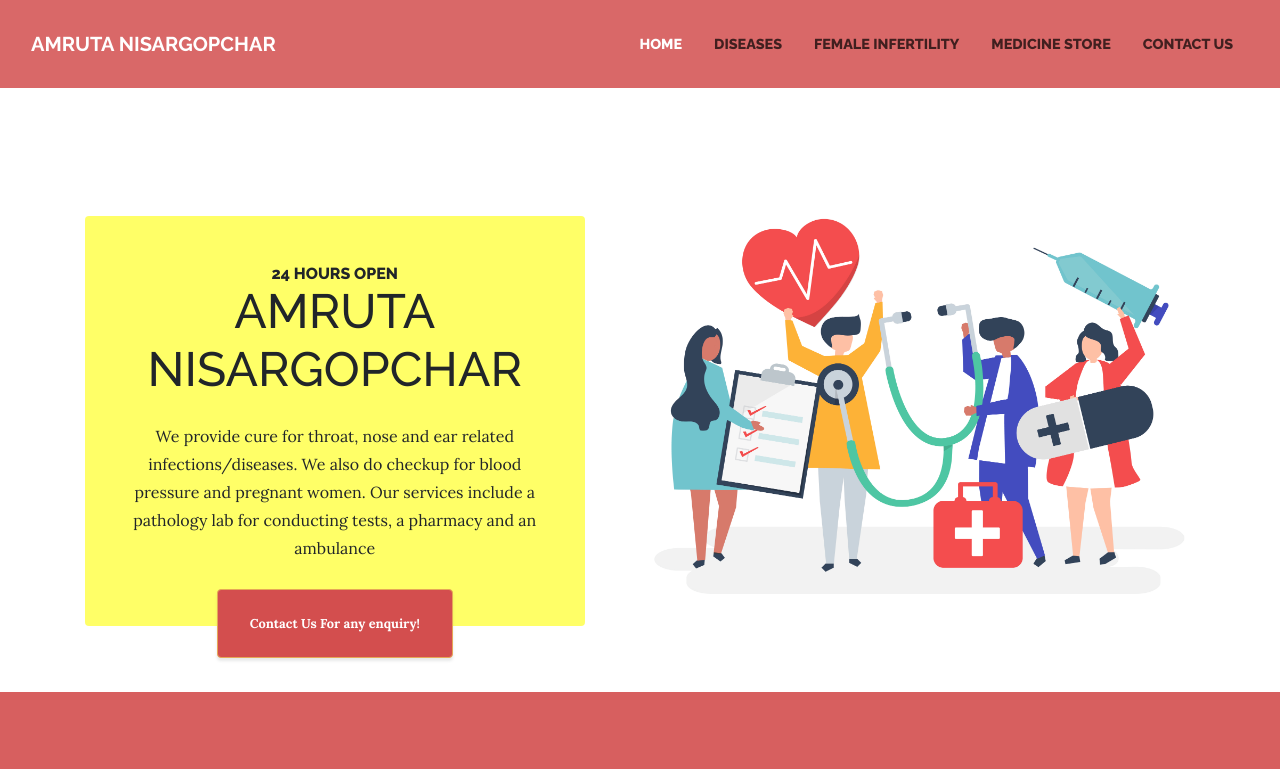
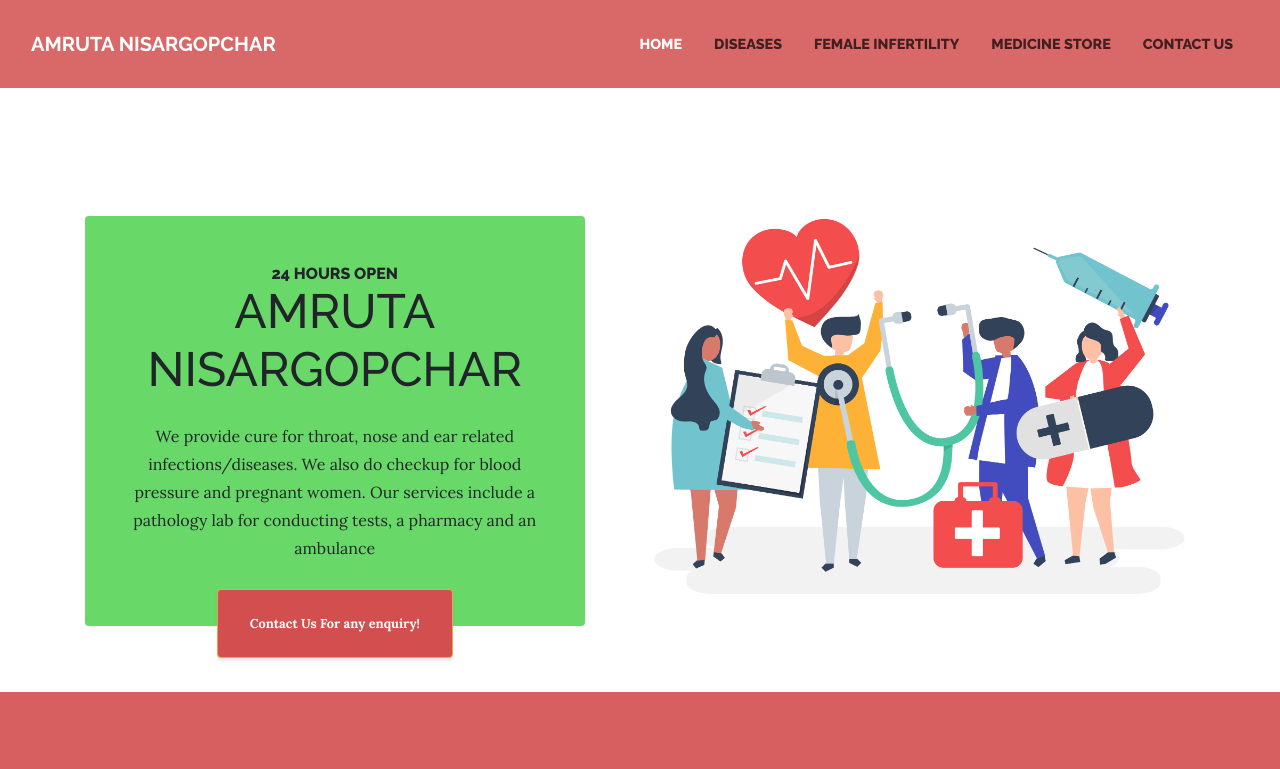
Before and after one commit to abhikrai14/AmrutaHospitalWebsite, a plain HTML site: page index.html in a window 1280 px wide. Shown: the top 769 px of the page. Drawn offline with Linux system fonts and the light colour scheme; a web font is replaced by a local one.

Commit message:
color change

```diff
--- a/scss/_variables.scss
+++ b/scss/_variables.scss
@@ -13,8 +13,7 @@ $gray-700: #495057 !default;
 $gray-800: #343a40 !default;
 $gray-900: #212529 !default;
 $black: #000 !default;
-//$pastelgreen: #4ed34e;
-$pastelgreen: #ffff4d;
+$pastelgreen: #4ed34e;
 $moderatered: #d34e4e;
 
 $primary: #e6a756 !default;
```
Also changed, not shown: scss/business-casual.css, 1 other file.
